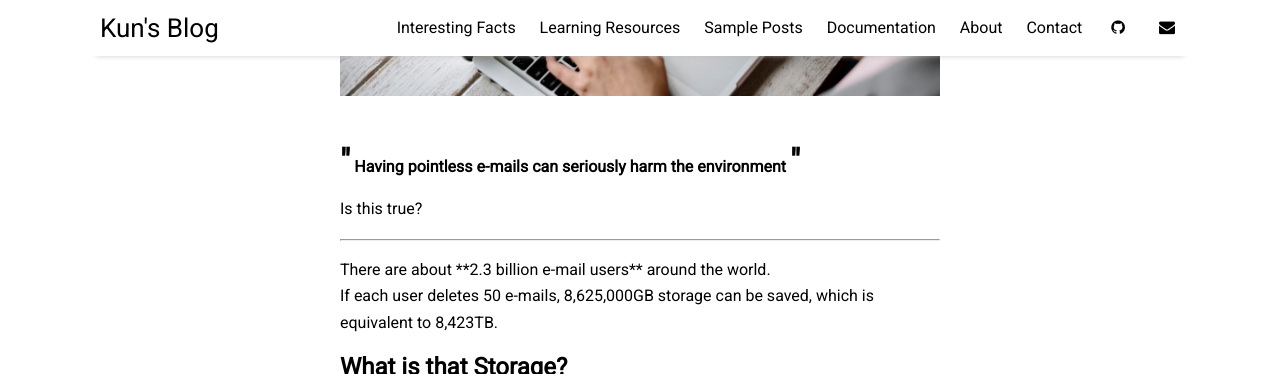
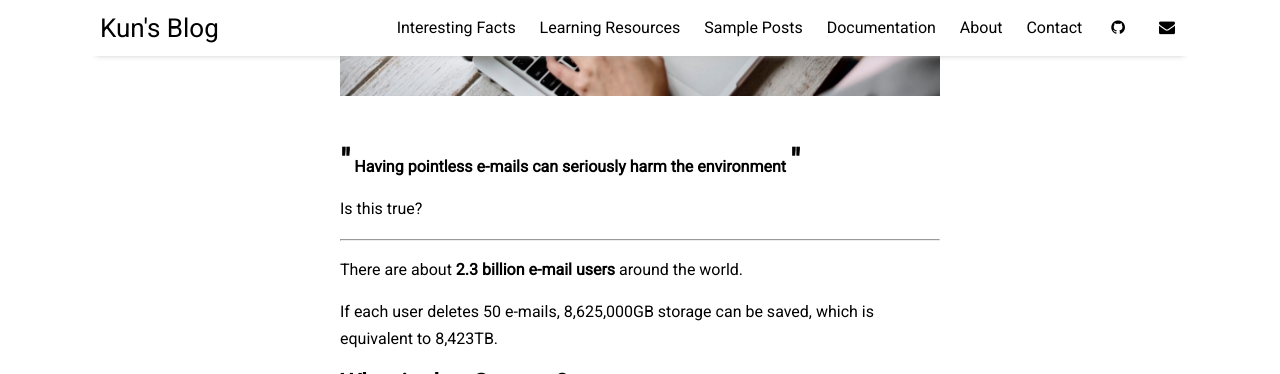
Before and after one commit to kun-w-lee/blog, a Jekyll site: the page built from _posts/2020-08-21-pointless_emails.md, in a window 1280 px wide and 900 px high, scrolled down 464 px, cut to the strip 0-374 px from the top of the window. Built offline with Jekyll 4.4.1, drawn with Linux system fonts in a browser that asks for light colours; nearby versions of some CDN libraries.

Commit message:
Final Touch on pointless emails

```diff
--- a/_posts/2020-08-21-pointless_emails.md
+++ b/_posts/2020-08-21-pointless_emails.md
@@ -15,7 +15,7 @@ image: pointless-email.jpg
 
 ---
 
-<p style="margin-bottom: 0;">There are about **2.3 billion e-mail users** around the world.</p>
+There are about **2.3 billion e-mail users** around the world.
 
 <p style="margin-top: 0;">If each user deletes 50 e-mails, 8,625,000GB storage can be saved, which is equivalent to 8,423TB.</p>
 
```
